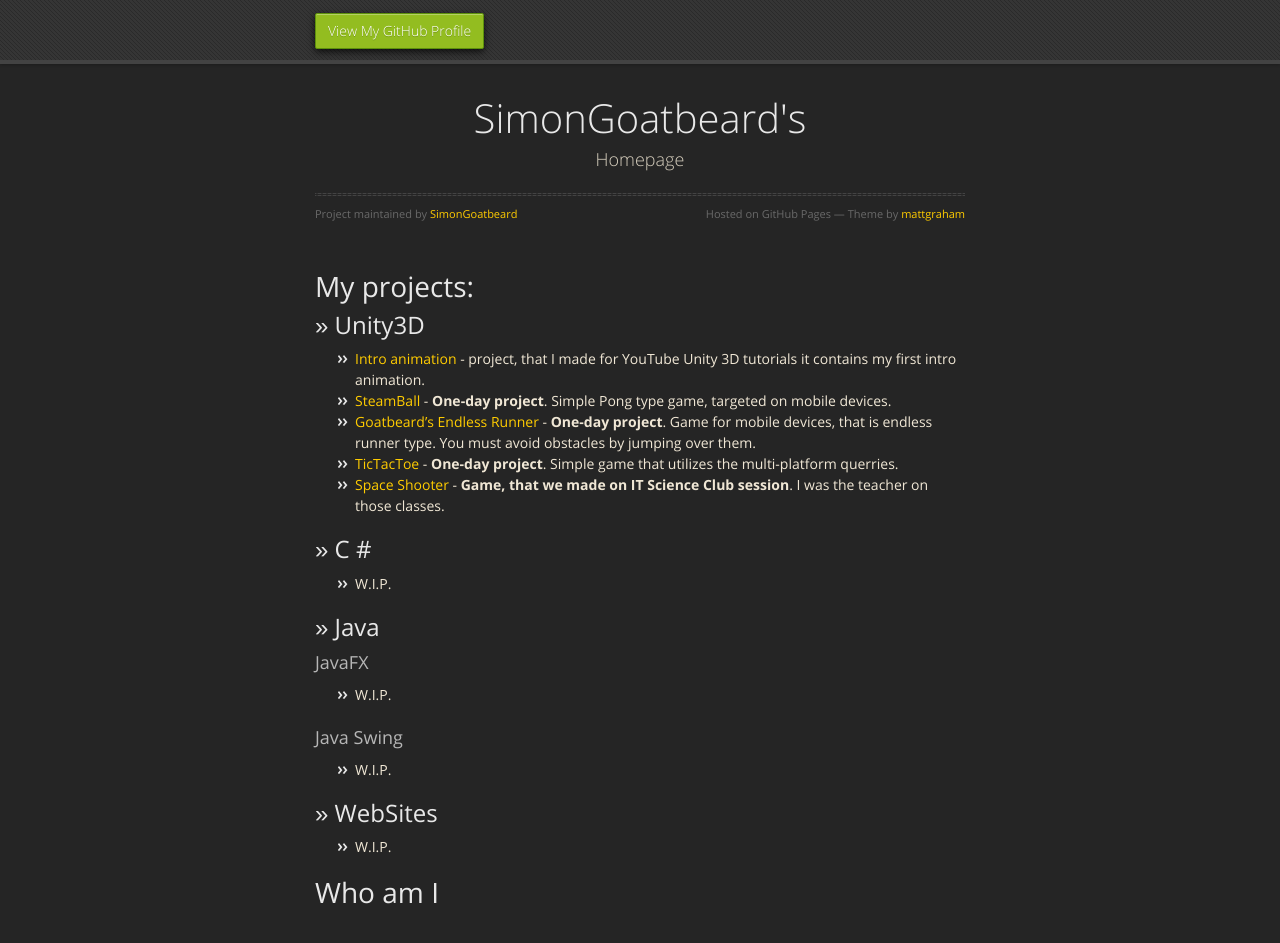
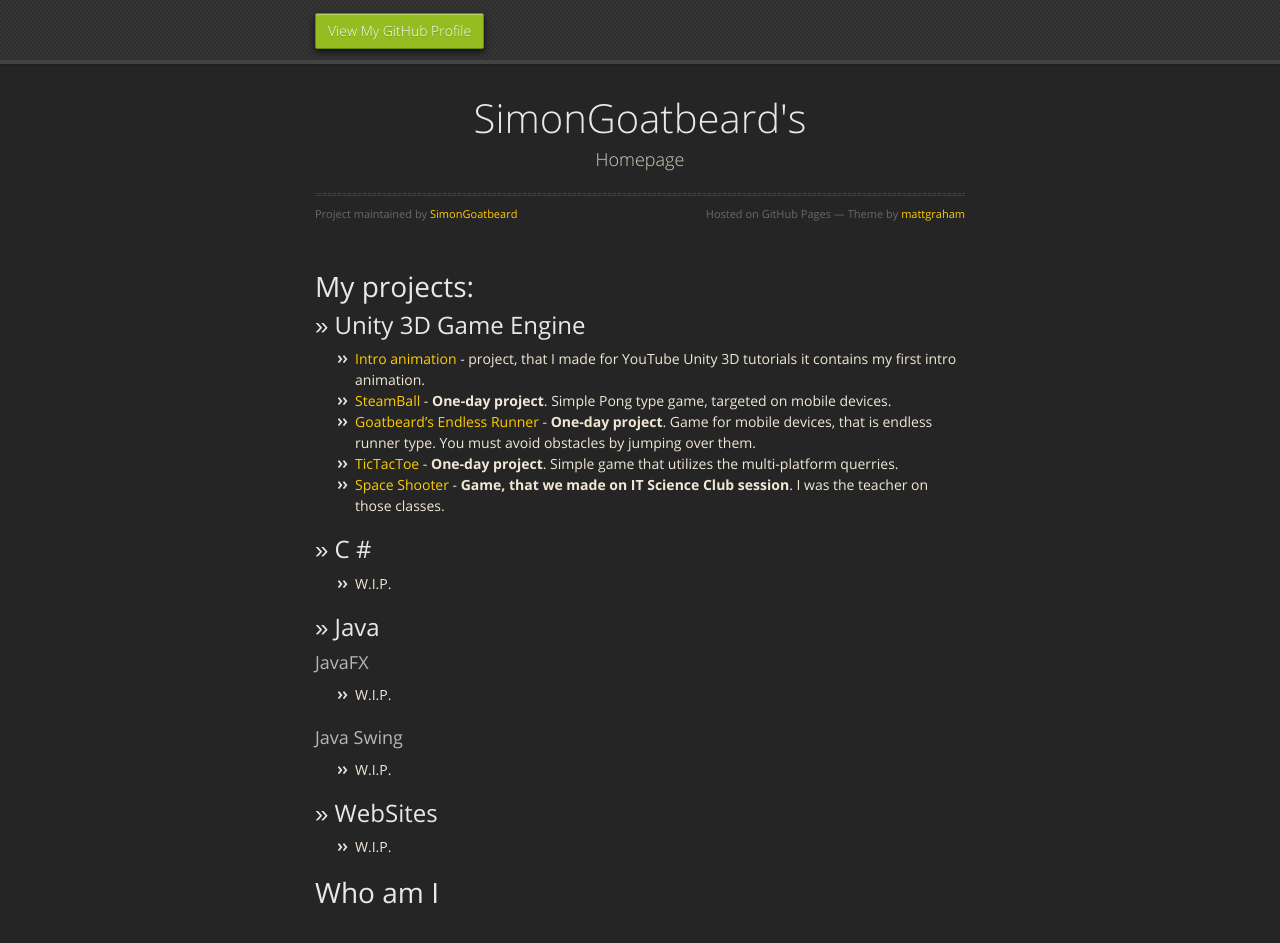
Before and after one commit to SimonGoatbeard/simongoatbeard.github.io, a Jekyll site: the page built from index.md, in a window 1280 px wide and 1008 px high. Shown: the top 943 px of the window. Built offline with Jekyll 4.4.1, drawn with Linux system fonts in a browser that asks for light colours; nearby versions of some CDN libraries; our own code applies the rules of GitHub Pages for plain Markdown files.

Commit message:
Update index.md

```diff
--- a/index.md
+++ b/index.md
@@ -3,7 +3,7 @@ layout: default
 ---
 
 # My projects:
-## >> Unity3D
+## >> Unity 3D Game Engine
 
 *   [Intro animation](unity-intro) - project, that I made for YouTube Unity 3D tutorials it contains my first intro animation.
 *   [SteamBall](unity-steamball) - **One-day project**. Simple Pong type game, targeted on mobile devices.
```
